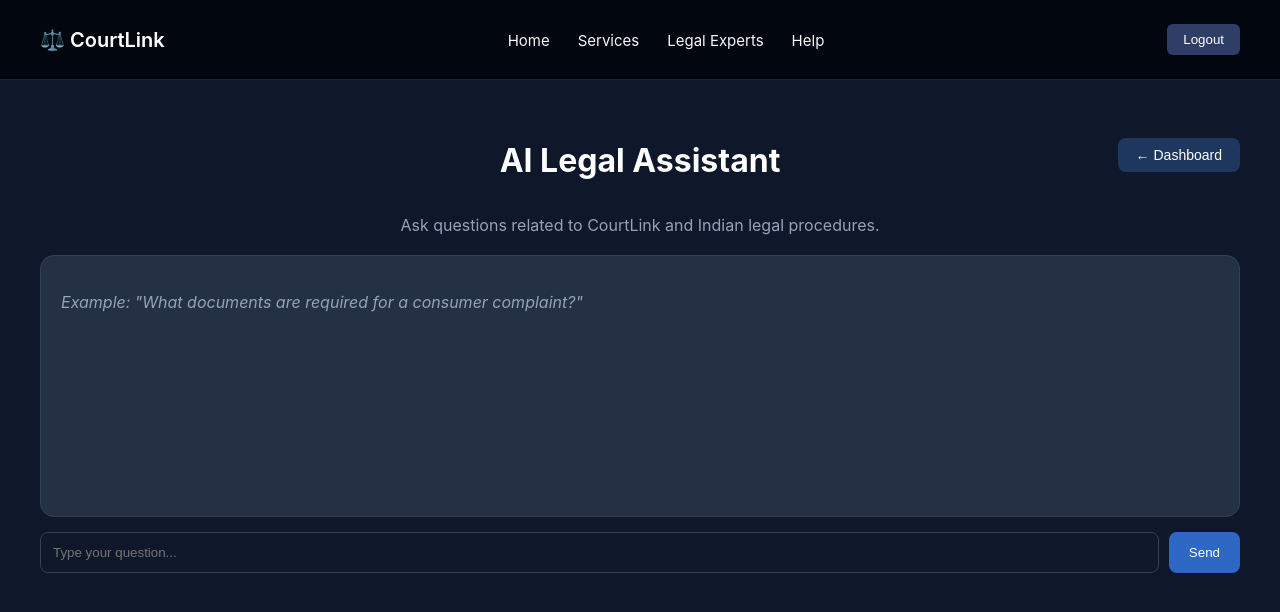
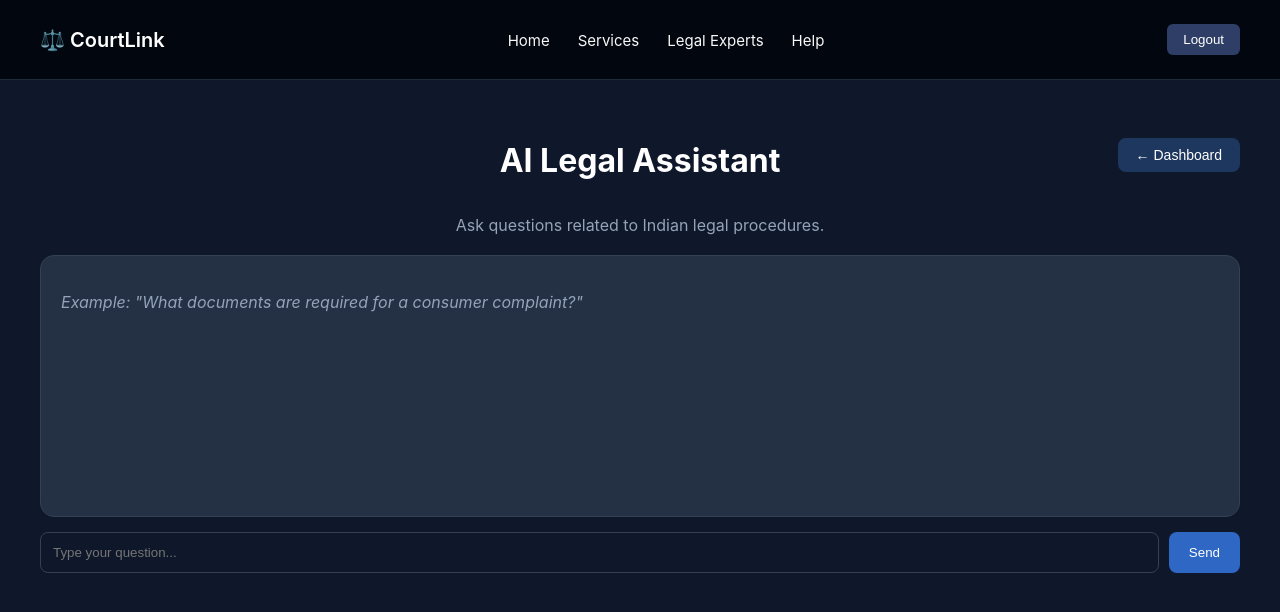
Before and after one commit to diyageorge33/courtlink, a React (Vite) app in the folder frontend/: page /dashboard/client/aiassistant in a window 1280 px wide. Shown: the top 612 px of the page. Built offline with nearby package versions, Linux system fonts and the light colour scheme; sample sign-in values are in the browser's storage.

Commit message:
minor modifications

```diff
--- a/frontend/src/pages/client/Aiassistant.jsx
+++ b/frontend/src/pages/client/Aiassistant.jsx
@@ -160,7 +160,7 @@ function Aiassistant() {
       </div>
 
       <p className="ai-tagline-new">
-        Ask questions related to CourtLink and Indian legal procedures.
+        Ask questions related to Indian legal procedures.
       </p>
 
       {/* CHAT BOX */}
```
